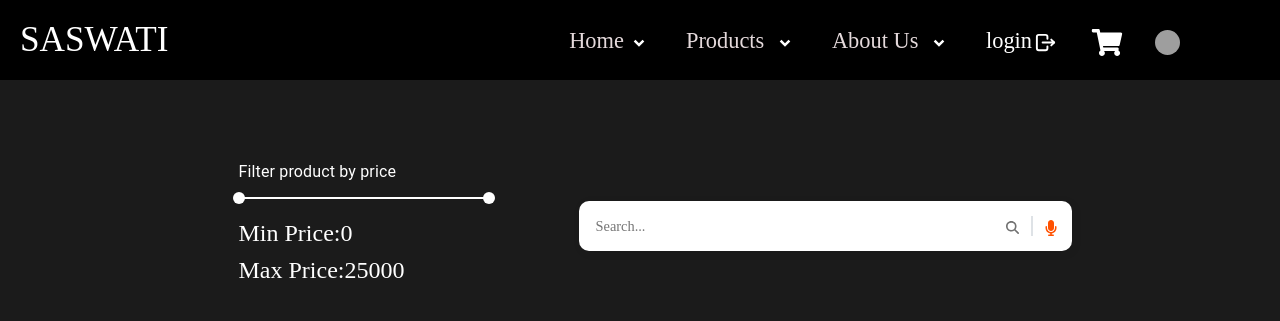
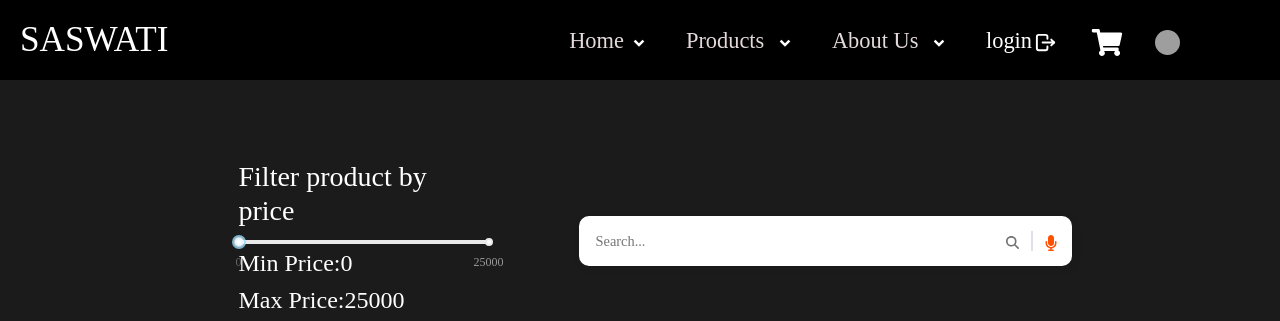
Before and after one commit to deepcu-it/ecommerce, a React (Create React App) app in the folder frontend/: page /products in a window 1280 px wide. Shown: the top 321 px of the page. Built offline with nearby package versions, Linux system fonts and the light colour scheme; no server answers; grey boxes are pictures that could not be loaded.

Commit message:
change slider

```diff
--- a/frontend/package.json
+++ b/frontend/package.json
@@ -8,6 +8,7 @@
     "@testing-library/react": "^13.4.0",
     "@testing-library/user-event": "^13.5.0",
     "axios": "^1.6.5",
+    "rc-slider": "^10.5.0",
     "react": "^18.2.0",
     "react-bootstrap": "^2.9.2",
     "react-dom": "^18.2.0",
--- a/frontend/src/components/Product/AllProducts.js
+++ b/frontend/src/components/Product/AllProducts.js
@@ -7,8 +7,8 @@ import Loader from "../layout/Loader.js";
 import ProductSearch from "./ProductSearch.js";
 import { useParams,useNavigate } from "react-router-dom";
 import Product from "../Home/product.js"
-import Typography from '@material-ui/core/Typography';
-import Slider from '@material-ui/core/Slider';
+import Slider from 'rc-slider';
+import 'rc-slider/assets/index.css';
 import ProductFilter from "./ProductFilter.js";
 
 const AllProducts = () => {
@@ -84,15 +84,15 @@ const customSearch = {
       <div className="height1"></div>
       <div style={customSearch}>
         <div style={{color:"white",width:"250px",margin:"60px"}}>
-          <Typography>Filter product by price </Typography>
-        <Slider
-          color="primary"
-          value={price}
-          onChange={handlePrice}
-          valueLabelDisplay="auto"
-          min={0}
-          max={25000}
-      />
+          <h3>Filter product by price </h3>
+          <Slider
+            min={0}
+            max={25000}
+            value={price}
+            onChange={handlePrice}
+            marks={{ 0: '0', 25000: '25000' }}
+          />
+
       <h4>Min Price:{price[0]}</h4>
       <h4>Max Price:{price[1]}</h4>
         </div>
```
Also changed, not shown: 1 other file (tests, documents, lock files or other folders).
